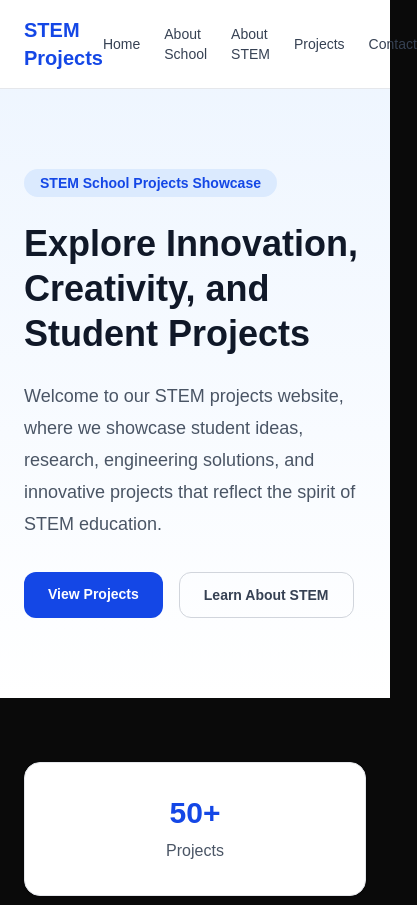
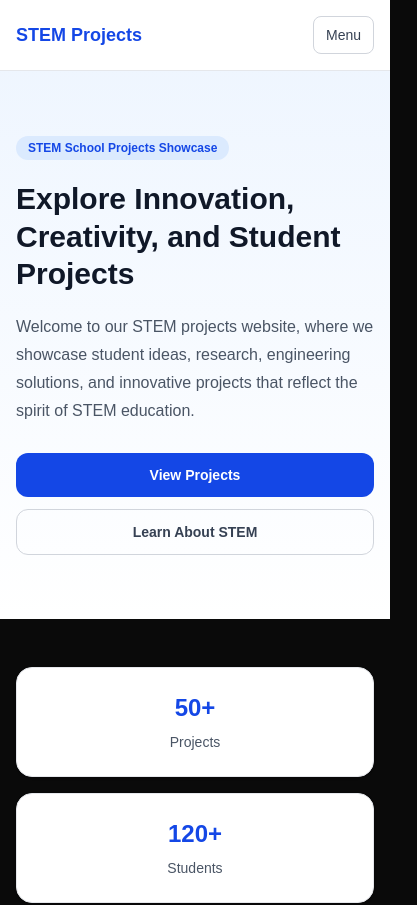
Before and after one commit to L0da/stem-projects-website, a Next.js app: page / in a window 390 px wide. Shown: the top 905 px of the page, 417 px wide, since content can reach past the window. Built offline with nearby package versions, Linux system fonts and the light colour scheme.

Commit message:
responsive

```diff
--- a/components/home/AboutPreviewSection.tsx
+++ b/components/home/AboutPreviewSection.tsx
@@ -3,14 +3,14 @@ import SectionTitle from "@/components/ui/SectionTitle";
 
 export default function AboutPreviewSection() {
   return (
-    <section className="bg-gray-50 py-20 dark:bg-black">
+    <section className="bg-gray-50 py-16 dark:bg-black sm:py-20">
       <Container>
         <SectionTitle
           title="About Our STEM School"
           subtitle="Our school encourages innovation, critical thinking, and project-based learning through STEM education."
         />
 
-        <div className="mx-auto max-w-3xl text-center text-lg leading-8 text-gray-600 dark:text-gray-300">
+        <div className="mx-auto max-w-3xl text-center text-base leading-7 text-gray-600 dark:text-gray-300 sm:text-lg sm:leading-8">
           <p>
             We believe that education is not only about studying theories, but
             also about applying knowledge through real-world projects. Our
--- a/components/home/HeroSection.tsx
+++ b/components/home/HeroSection.tsx
@@ -3,34 +3,34 @@ import Container from "@/components/ui/Container";
 
 export default function HeroSection() {
   return (
-    <section className="bg-gradient-to-b from-blue-50 to-white py-20 dark:from-gray-950 dark:to-black">
+    <section className="bg-gradient-to-b from-blue-50 to-white py-16 dark:from-gray-950 dark:to-black sm:py-20">
       <Container>
-        <div className="max-w-3xl space-y-6">
-          <span className="inline-block rounded-full bg-blue-100 px-4 py-1 text-sm font-semibold text-blue-700 dark:bg-blue-900/30 dark:text-blue-300">
+        <div className="max-w-3xl space-y-5 sm:space-y-6">
+          <span className="inline-block rounded-full bg-blue-100 px-3 py-1 text-xs font-semibold text-blue-700 dark:bg-blue-900/30 dark:text-blue-300 sm:px-4 sm:text-sm">
             STEM School Projects Showcase
           </span>
 
-          <h1 className="text-4xl font-extrabold leading-tight text-gray-900 dark:text-white md:text-6xl">
+          <h1 className="text-3xl font-extrabold leading-tight text-gray-900 dark:text-white sm:text-5xl md:text-6xl">
             Explore Innovation, Creativity, and Student Projects
           </h1>
 
-          <p className="text-lg leading-8 text-gray-600 dark:text-gray-300 md:text-xl">
+          <p className="text-base leading-7 text-gray-600 dark:text-gray-300 sm:text-lg sm:leading-8 md:text-xl">
             Welcome to our STEM projects website, where we showcase student
             ideas, research, engineering solutions, and innovative projects
             that reflect the spirit of STEM education.
           </p>
 
-          <div className="flex flex-wrap gap-4 pt-2">
+          <div className="flex flex-col gap-3 pt-2 sm:flex-row sm:flex-wrap sm:gap-4">
             <Link
               href="/projects"
-              className="rounded-xl bg-blue-700 px-6 py-3 text-sm font-semibold text-white transition hover:bg-blue-800"
+              className="rounded-xl bg-blue-700 px-6 py-3 text-center text-sm font-semibold text-white transition hover:bg-blue-800"
             >
               View Projects
             </Link>
 
             <Link
               href="/about-stem"
-              className="rounded-xl border border-gray-300 px-6 py-3 text-sm font-semibold text-gray-700 transition hover:bg-gray-100 dark:border-gray-700 dark:text-gray-200 dark:hover:bg-gray-800"
+              className="rounded-xl border border-gray-300 px-6 py-3 text-center text-sm font-semibold text-gray-700 transition hover:bg-gray-100 dark:border-gray-700 dark:text-gray-200 dark:hover:bg-gray-800"
             >
               Learn About STEM
             </Link>
--- a/components/home/StatsSection.tsx
+++ b/components/home/StatsSection.tsx
@@ -8,18 +8,18 @@ const stats = [
 
 export default function StatsSection() {
   return (
-    <section className="py-16">
+    <section className="py-12 sm:py-16">
       <Container>
-        <div className="grid gap-6 md:grid-cols-3">
+        <div className="grid gap-4 sm:gap-6 md:grid-cols-3">
           {stats.map((stat) => (
             <div
               key={stat.label}
-              className="rounded-2xl border border-gray-200 bg-white p-8 text-center shadow-sm dark:border-gray-800 dark:bg-gray-900"
+              className="rounded-2xl border border-gray-200 bg-white p-6 text-center shadow-sm dark:border-gray-800 dark:bg-gray-900 sm:p-8"
             >
-              <h3 className="text-3xl font-bold text-blue-700 dark:text-blue-400">
+              <h3 className="text-2xl font-bold text-blue-700 dark:text-blue-400 sm:text-3xl">
                 {stat.value}
               </h3>
-              <p className="mt-2 text-gray-600 dark:text-gray-300">
+              <p className="mt-2 text-sm text-gray-600 dark:text-gray-300 sm:text-base">
                 {stat.label}
               </p>
             </div>
--- a/components/layout/Navbar.tsx
+++ b/components/layout/Navbar.tsx
@@ -1,46 +1,67 @@
+"use client";
+
 import Link from "next/link";
+import { useState } from "react";
+
+const navLinks = [
+  { href: "/", label: "Home" },
+  { href: "/about-school", label: "About School" },
+  { href: "/about-stem", label: "About STEM" },
+  { href: "/projects", label: "Projects" },
+  { href: "/contact", label: "Contact" },
+];
 
 export default function Navbar() {
+  const [isOpen, setIsOpen] = useState(false);
+
   return (
     <header className="w-full border-b border-gray-200 bg-white dark:border-gray-800 dark:bg-black">
-      <div className="mx-auto flex max-w-6xl items-center justify-between px-6 py-4">
+      <div className="mx-auto flex max-w-6xl items-center justify-between px-4 py-4 sm:px-6">
         <Link
           href="/"
-          className="text-xl font-bold text-blue-700 dark:text-blue-400"
+          className="text-lg font-bold text-blue-700 dark:text-blue-400 sm:text-xl"
         >
           STEM Projects
         </Link>
 
-        <nav className="flex items-center gap-6 text-sm font-medium text-gray-700 dark:text-gray-300">
-          <Link href="/" className="hover:text-black dark:hover:text-white">
-            Home
-          </Link>
-          <Link
-            href="/about-school"
-            className="hover:text-black dark:hover:text-white"
-          >
-            About School
-          </Link>
-          <Link
-            href="/about-stem"
-            className="hover:text-black dark:hover:text-white"
-          >
-            About STEM
-          </Link>
-          <Link
-            href="/projects"
-            className="hover:text-black dark:hover:text-white"
-          >
-            Projects
-          </Link>
-          <Link
-            href="/contact"
-            className="hover:text-black dark:hover:text-white"
-          >
-            Contact
-          </Link>
+        <nav className="hidden items-center gap-6 text-sm font-medium text-gray-700 dark:text-gray-300 md:flex">
+          {navLinks.map((link) => (
+            <Link
+              key={link.href}
+              href={link.href}
+              className="transition hover:text-black dark:hover:text-white"
+            >
+              {link.label}
+            </Link>
+          ))}
         </nav>
+
+        <button
+          type="button"
+          onClick={() => setIsOpen((prev) => !prev)}
+          className="rounded-lg border border-gray-300 px-3 py-2 text-sm text-gray-700 dark:border-gray-700 dark:text-gray-300 md:hidden"
+          aria-label="Toggle menu"
+        >
+          {isOpen ? "Close" : "Menu"}
+        </button>
       </div>
+
+      {isOpen && (
+        <div className="border-t border-gray-200 bg-white px-4 py-4 dark:border-gray-800 dark:bg-black md:hidden">
+          <nav className="flex flex-col gap-4 text-sm font-medium text-gray-700 dark:text-gray-300">
+            {navLinks.map((link) => (
+              <Link
+                key={link.href}
+                href={link.href}
+                className="transition hover:text-black dark:hover:text-white"
+                onClick={() => setIsOpen(false)}
+              >
+                {link.label}
+              </Link>
+            ))}
+          </nav>
+        </div>
+      )}
     </header>
   );
 }
--- a/components/ui/Container.tsx
+++ b/components/ui/Container.tsx
@@ -1,9 +1,7 @@
-import { ReactNode } from "react";
-
 type ContainerProps = {
-  children: ReactNode;
+  children: React.ReactNode;
 };
 
 export default function Container({ children }: ContainerProps) {
-  return <div className="mx-auto max-w-6xl px-6">{children}</div>;
+  return <div className="mx-auto w-full max-w-6xl px-4 sm:px-6 lg:px-8">{children}</div>;
 }
```
